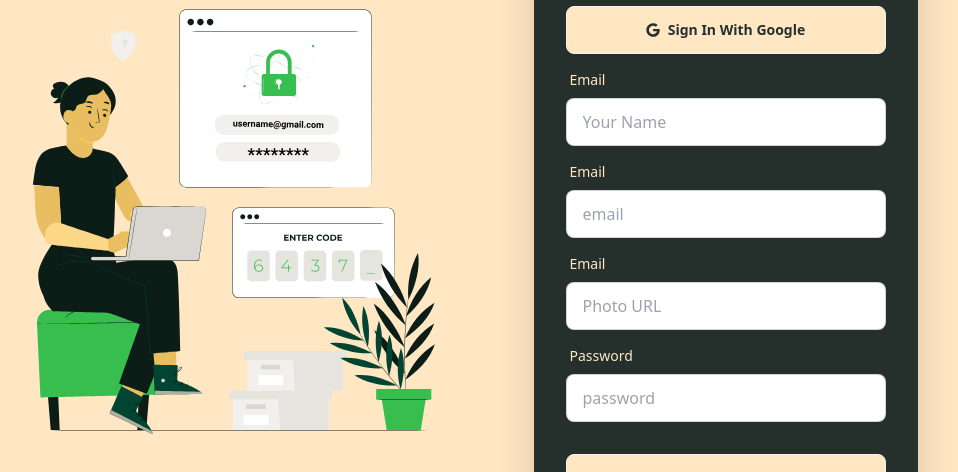
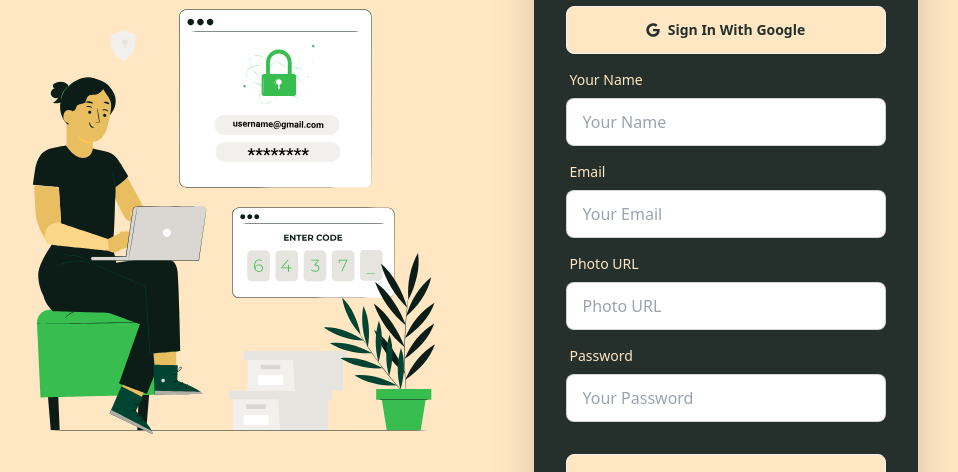
Before and after one commit to golamsarwar96/smart-picks-app-client, a React (Vite) app: page /register in a window 1280 px wide. Shown: the part 314-786 px from the top of the page, without its empty margins (169-1127 px from the left). Built offline with nearby package versions, Linux system fonts and the light colour scheme; no server answers; a web font is replaced by a local one.

Commit message:
Doing final checks

```diff
--- a/src/components/QueryCard.jsx
+++ b/src/components/QueryCard.jsx
@@ -1,3 +1,5 @@
+import { Link } from "react-router-dom";
+
 const QueryCard = ({ query }) => {
   const {
     product_name,
@@ -30,9 +32,11 @@ const QueryCard = ({ query }) => {
           </h2>
 
           <div className="card-actions flex justify-between items-center mt-5">
-            <button className="btn bg-primaryColor text-secondaryColor rounded-3xl px-7 text-base ">
-              Add Query
-            </button>
+            <Link to="/add-queries">
+              <button className="btn bg-primaryColor text-secondaryColor rounded-3xl px-7 text-base ">
+                Add Query
+              </button>
+            </Link>
             <p className="px-3 py-1 bg-primaryColor text-secondaryColor mt-2 font-medium rounded-xl">
               Recommended {recommendedCount} times
             </p>
--- a/src/pages/authentication/Register.jsx
+++ b/src/pages/authentication/Register.jsx
@@ -63,7 +63,7 @@ const Register = () => {
           </div>
           <div className="form-control">
             <label className="label">
-              <span className="label-text text-secondaryColor">Email</span>
+              <span className="label-text text-secondaryColor">Your Name</span>
             </label>
             <input
               type="text"
@@ -79,7 +79,7 @@ const Register = () => {
             </label>
             <input
               type="email"
-              placeholder="email"
+              placeholder="Your Email"
               name="email"
               className="input input-bordered"
               required
@@ -87,7 +87,7 @@ const Register = () => {
           </div>
           <div className="form-control">
             <label className="label">
-              <span className="label-text text-secondaryColor">Email</span>
+              <span className="label-text text-secondaryColor">Photo URL</span>
             </label>
             <input
               type="url"
@@ -103,7 +103,7 @@ const Register = () => {
             </label>
             <input
               type="password"
-              placeholder="password"
+              placeholder="Your Password"
               name="password"
               className="input input-bordered"
               required
```
